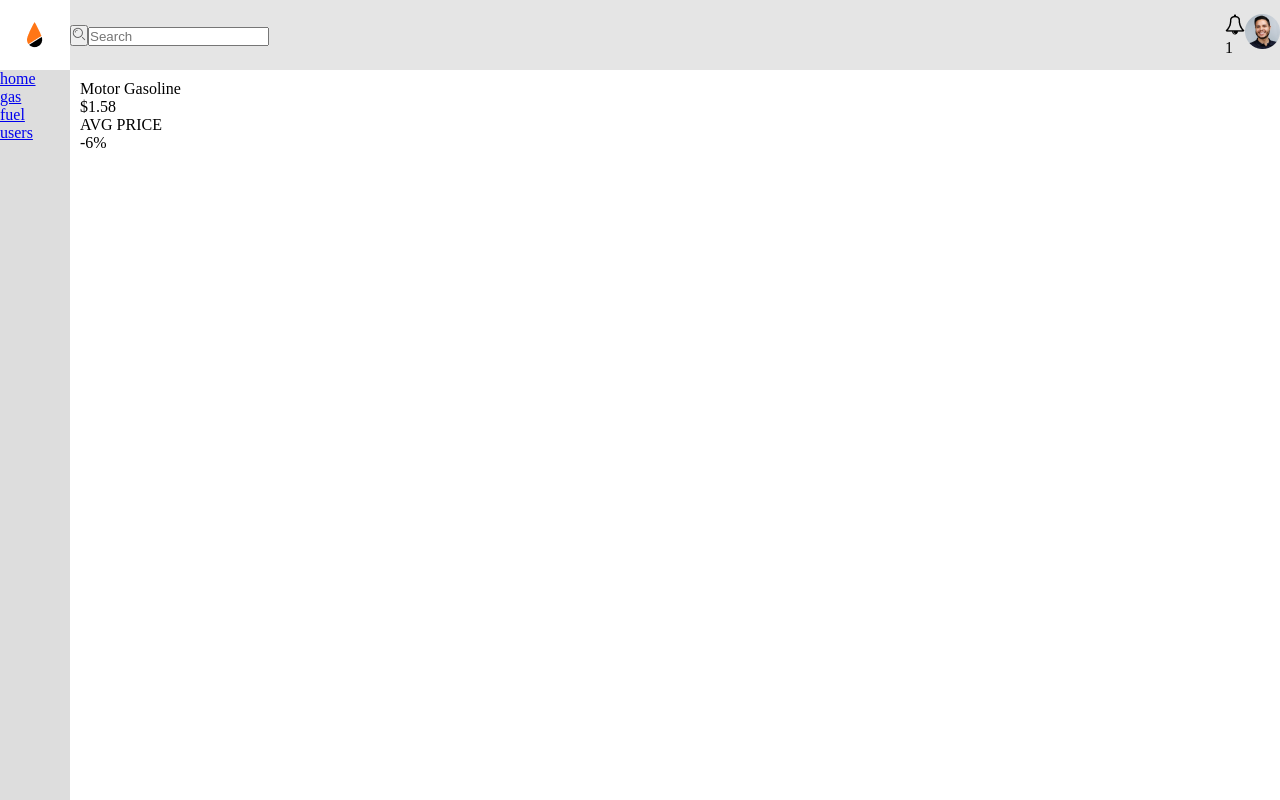
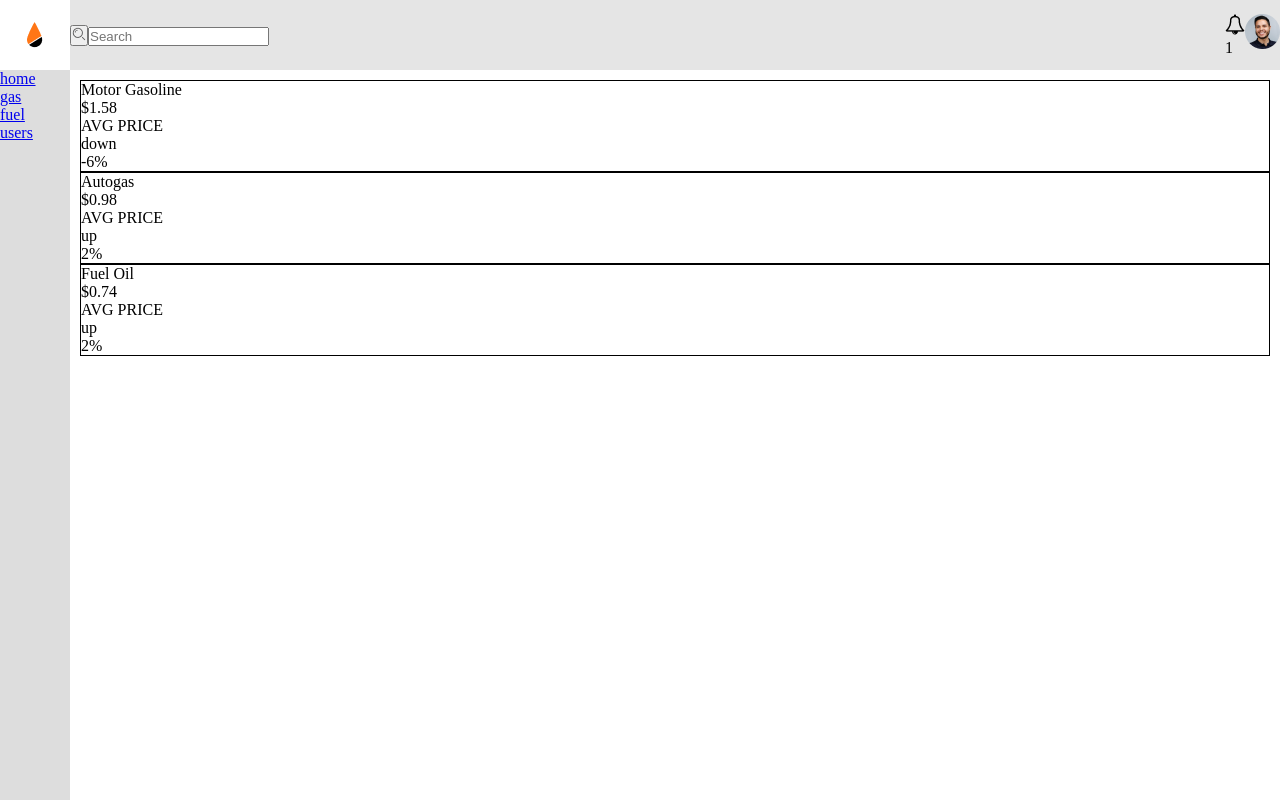
Before and after one commit to Kristina456/Oil-company-dashboard, a React (Create React App) app: page /Home in a window 1280 px wide. Built offline with nearby package versions, Linux system fonts and the light colour scheme.

Commit message:
CardAvg, changing component name

```diff
--- /dev/null
+++ b/src/components/card-avg/CardAvg.scss
@@ -0,0 +1,3 @@
+.card {
+    border: 1px solid black;
+}
--- a/src/components/card-avg/CardAvg.tsx
+++ b/src/components/card-avg/CardAvg.tsx
@@ -1,14 +1,28 @@
 import React from "react";
+import './CardAvg.scss';
 
-export default function CardAvg() {
-    return <div>
+export type CardAvgData = {
+    title: string;
+    /**
+     * Price expressed in dollars
+     */
+    price: number;
+    /**
+     * Average price in decimal percentage
+     * eg. -0.06
+     */
+    averagePrice: number;
+}
+
+export default function CardAvg({ title, price, averagePrice }: CardAvgData) {
+    return <div className="card">
         <div>
-            <div>Motor Gasoline</div>
-            <div>$1.58</div>
+            <div>{title}</div>
+            <div>${price}</div>
             <div>AVG PRICE</div>
             <div>
-                <div></div>
-                <div>-6%</div>
+                <div>{averagePrice > 0 ? "up" : "down"}</div>
+                <div>{averagePrice * 100}%</div>
             </div>
         </div>
     </div>
--- a/src/layout/Router.tsx
+++ b/src/layout/Router.tsx
@@ -1,6 +1,6 @@
 import React from "react";
 import { Route, Switch } from "react-router-dom";
-import Home from "../pages/Home";
+import Dashboard from "../pages/Dashboard";
 import Fuel from "../pages/Fuel";
 import GasStations from "../pages/GasStations";
 import Users from "../pages/Users";
@@ -9,7 +9,7 @@ export default function Router() {
 
     return <div>
         <Switch>
-            <Route path="/Home" component={Home} />
+            <Route path="/Home" component={Dashboard} />
             <Route path="/gas-stations" component={GasStations} />
             <Route path="/fuel-type" component={Fuel} />
             <Route path="/users" component={Users} />
--- /dev/null
+++ b/src/pages/Dashboard.tsx
@@ -0,0 +1,17 @@
+import React, { useState } from "react";
+import CardAvg, { CardAvgData } from "../components/card-avg/CardAvg";
+import { getDashboardMotorGasolinePrice } from '../service/dashboard-service'
+
+
+export default function Home() {
+
+    const cardsData = getDashboardMotorGasolinePrice();
+
+    return (<div>
+        {
+            cardsData.map((data: CardAvgData) => {
+                return <CardAvg title={data.title} price={data.price} averagePrice={data.averagePrice} />
+            })
+        }
+    </div>)
+}
--- a/src/pages/Home.tsx
+++ /dev/null
@@ -1,9 +0,0 @@
-import React from "react";
-import CardAvg from "../components/card-avg/CardAvg";
-
-
-export default function Home() {
-    return <div>
-        <CardAvg />
-    </div>
-}
--- /dev/null
+++ b/src/service/dashboard-service.ts
@@ -0,0 +1,19 @@
+import { CardAvgData } from "../components/card-avg/CardAvg";
+
+export function getDashboardMotorGasolinePrice(): CardAvgData[] {
+    return [{
+        title: "Motor Gasoline",
+        price: 1.58,
+        averagePrice: -0.06
+    },
+    {
+        title: "Autogas",
+        price: 0.98,
+        averagePrice: 0.02
+    },
+    {
+        title: "Fuel Oil",
+        price: 0.74,
+        averagePrice: 0.02
+    }]
+}
```
